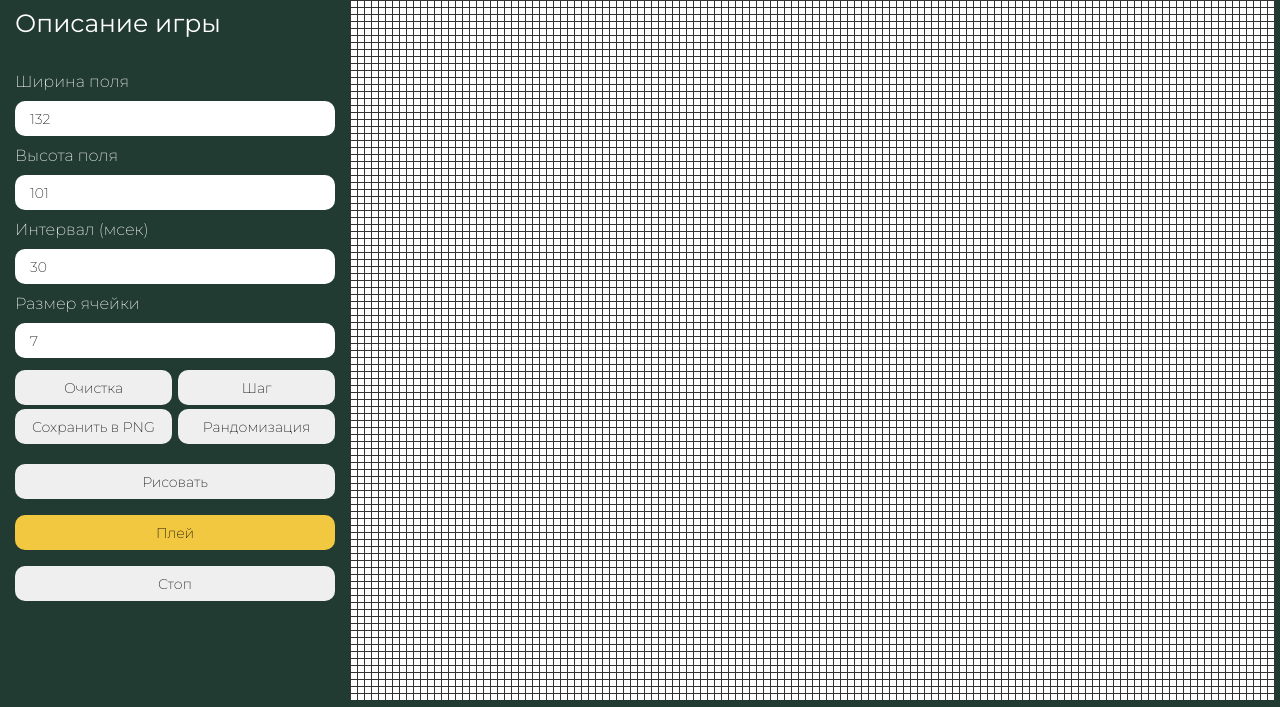
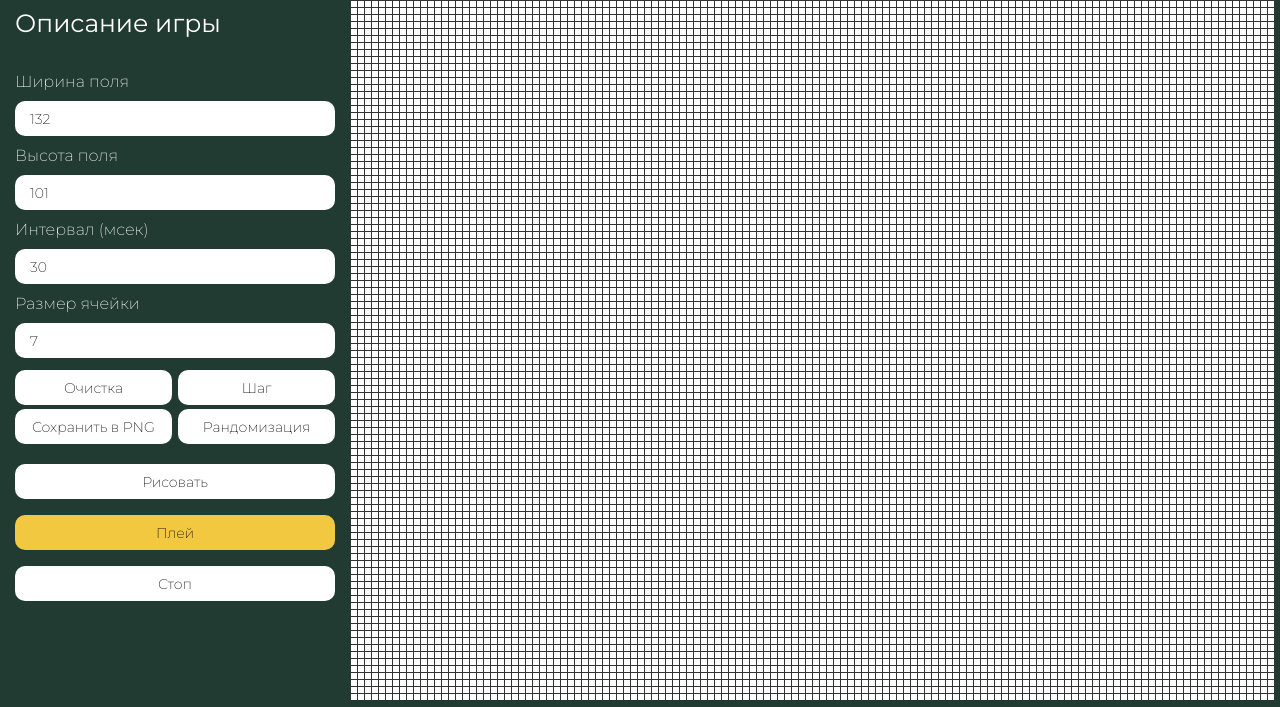
Before and after one commit to zakaulovaaa/gameLife, a plain HTML site: page index.html in a window 1280 px wide. Shown: the part 97-804 px from the top of the page. Drawn offline with Linux system fonts and the light colour scheme.

Commit message:
fix style

```diff
--- a/style.css
+++ b/style.css
@@ -98,7 +98,7 @@ input {
 }
 
 .btn_play {
-    background-color: #f2c840;
+    background-color: #f2c840 !important;
 }
 .btn-main {
     border-radius: 10px;
@@ -161,6 +161,10 @@ h2 {
     background-color: #213b32;
     flex-grow: 1;
 }
+.btn-main,
+.btn_action {
+    background-color: #ffffff;
+}
 
 /*для маленьких экранов*/
 @media (max-width: 1000px) {
```
